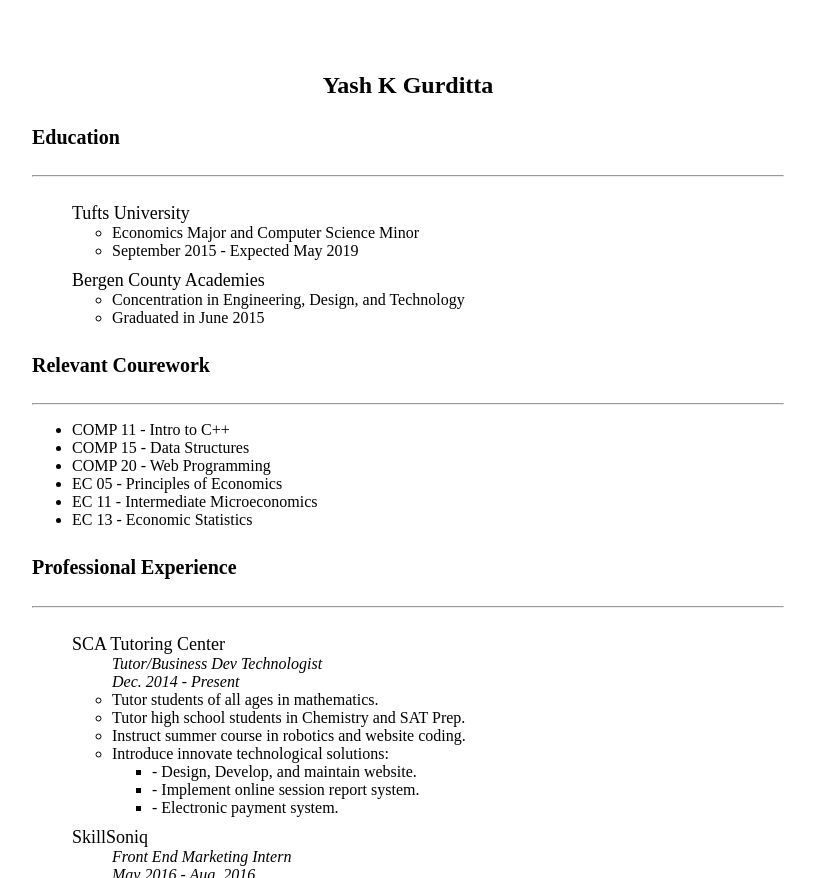
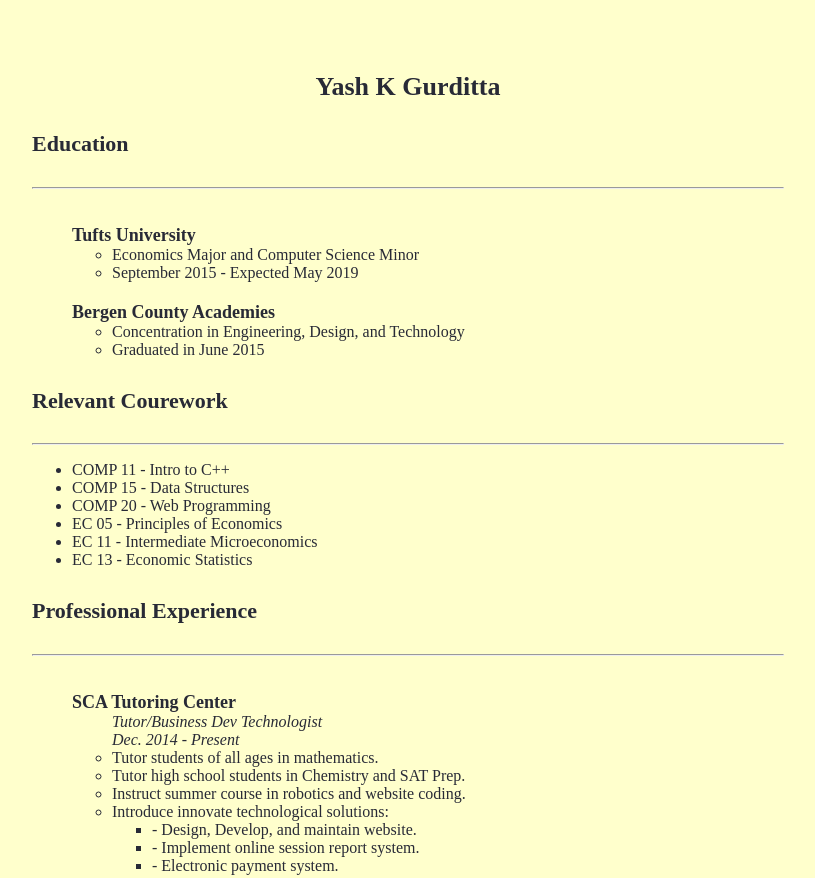
Before and after one commit to ygurdi01/ygurdi01.github.io, a plain HTML site: page resume.html in a window 1280 px wide. Shown: the top 878 px of the page, without its empty margins (232-1047 px from the left). Drawn offline with Linux system fonts and the light colour scheme.

Commit message:
Updated background styling and favicon

```diff
--- a/resume.html
+++ b/resume.html
@@ -2,6 +2,7 @@
 <head>
 	<title>Yash Gurditta's Resume</title>
 	<link href="style.css" rel="stylesheet" />
+	<link rel="icon" href="favi.ico" type="image/x-icon">
 </head>
 
 <body>
--- a/style.css
+++ b/style.css
@@ -3,6 +3,12 @@ body {
 	padding-right: 20%;
 	padding-top: 5%;
 	padding-bottom: 5%;
+	font-size: 16px;
+	background-color: #ffffcc;
+	color: #282A36;
+}
+
+p {
 	font-size: 16px;
 }
 
@@ -15,21 +21,22 @@ body {
 .school {
 	list-style-type: none;
 	font-size: 18px;
-	padding-top: 10px;
+	padding-top: 20px;
+	font-weight: bold;
 }
 
 h4 {
-	font-size: 20px;
+	font-size: 22px;
 }
 
 h2 {
-	font-size: 28px;
+	font-size: 32px;
 	text-align: center;
 }
 
 h3 {
 	text-align: center;
-	font-size: 24px;
+	font-size: 26px;
 }
 
 img {
@@ -40,3 +47,11 @@ img {
 .indexbody {
 	text-align: center;
 }
+
+.indexbody p {
+	font-size: 20px;
+}
+
+li {
+	font-size: 16px;
+}
```
Also changed, not shown: bio.html (+1 -0 lines), index.html (+1 -0 lines), favi.ico (added).
